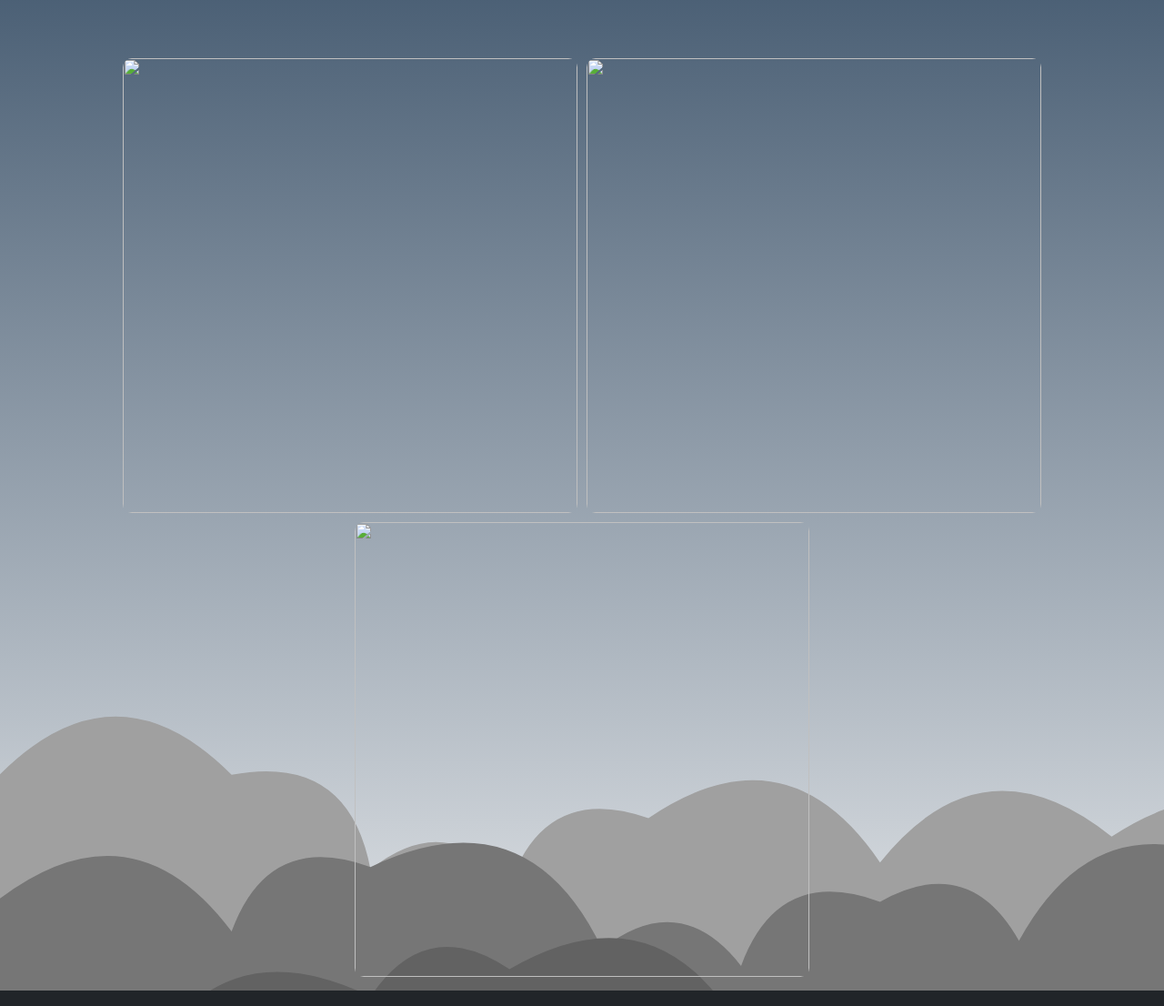
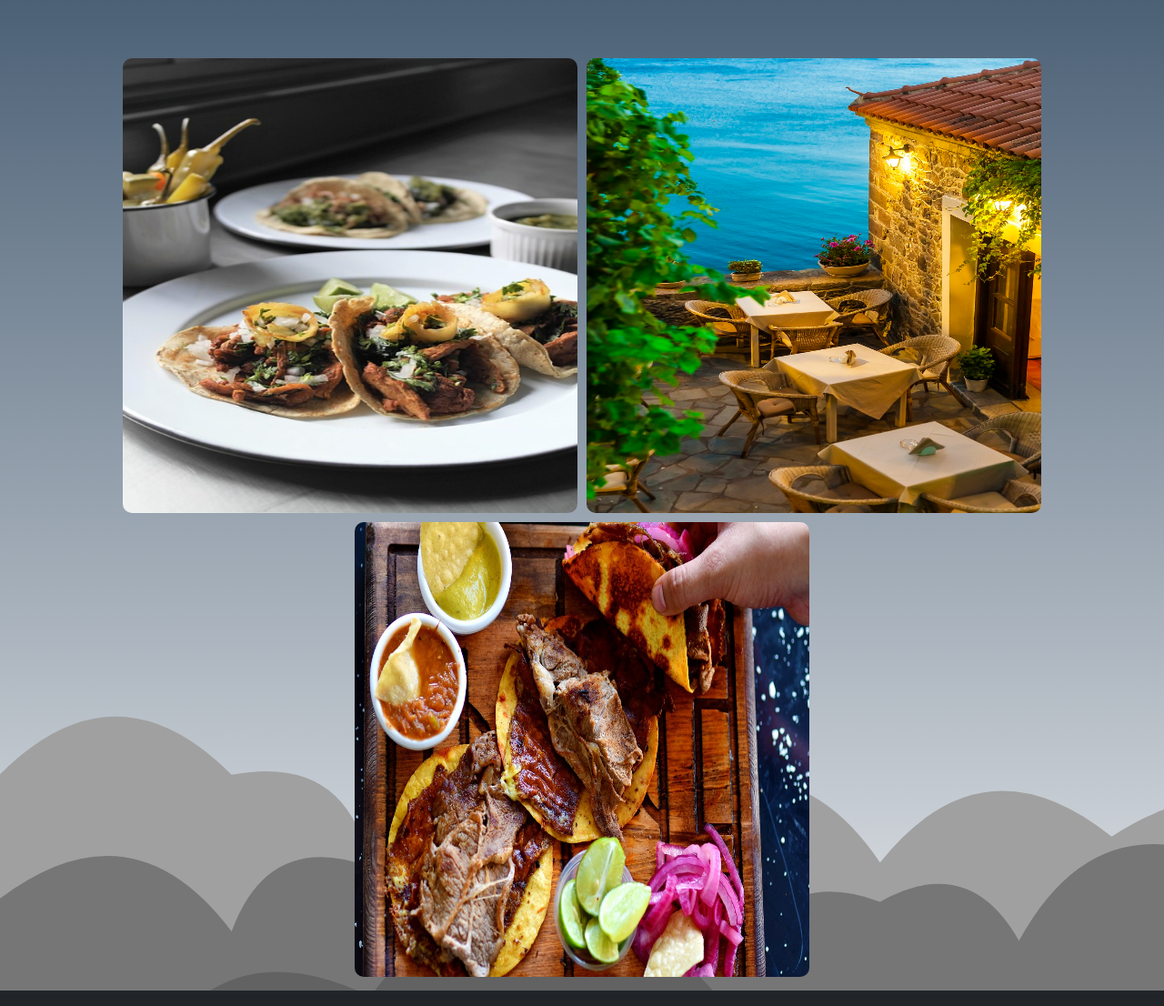
Before and after one commit to PaulMota10/PF-GarciaMota, a plain HTML site: page Paginas/nosotros.html in a window 1280 px wide. Shown: the part 450-1556 px from the top of the page at 91% size. Drawn offline with nearby package versions, Linux system fonts and the light colour scheme; the site is published under a folder, as on GitHub Pages, so addresses that start at the root find nothing.

Commit message:
Link validacion imagen nosotros

```diff
--- a/Paginas/nosotros.html
+++ b/Paginas/nosotros.html
@@ -62,13 +62,13 @@
 
       <section class="contenedorimgNosotros">
         <div class="caja">
-          <img class="ajusteimg" src="/Imagenes/imgnosotros2.jpg" alt="">
+          <img class="ajusteimg" src="../Imagenes/imgnosotros2.jpg" alt="">
         </div>
         <div class="caja">
-          <img class="ajusteimg" src="/Imagenes/imgnosotros.jpg" alt="">
+          <img class="ajusteimg" src="../Imagenes/imgnosotros.jpg" alt="">
         </div>
         <div class="caja">
-          <img class="ajusteimg" src="/Imagenes/imgnosotros3.jpg" alt="">
+          <img class="ajusteimg" src="../Imagenes/imgnosotros3.jpg" alt="">
         </div>
       </section>
     </main>
```
